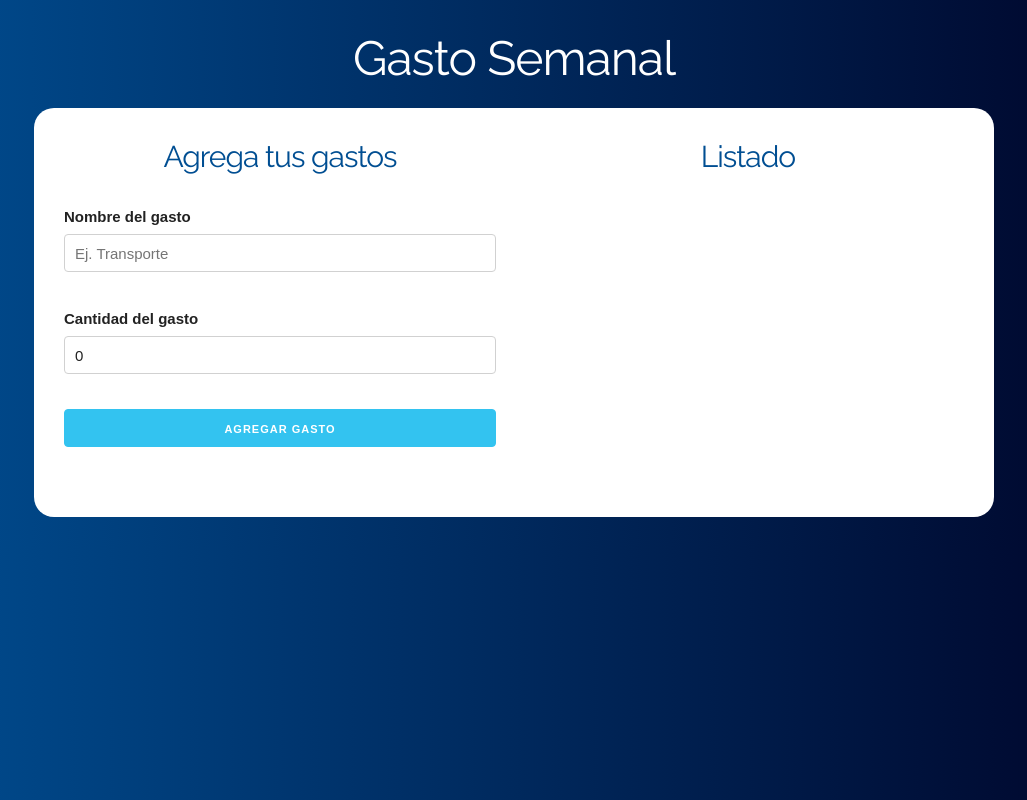
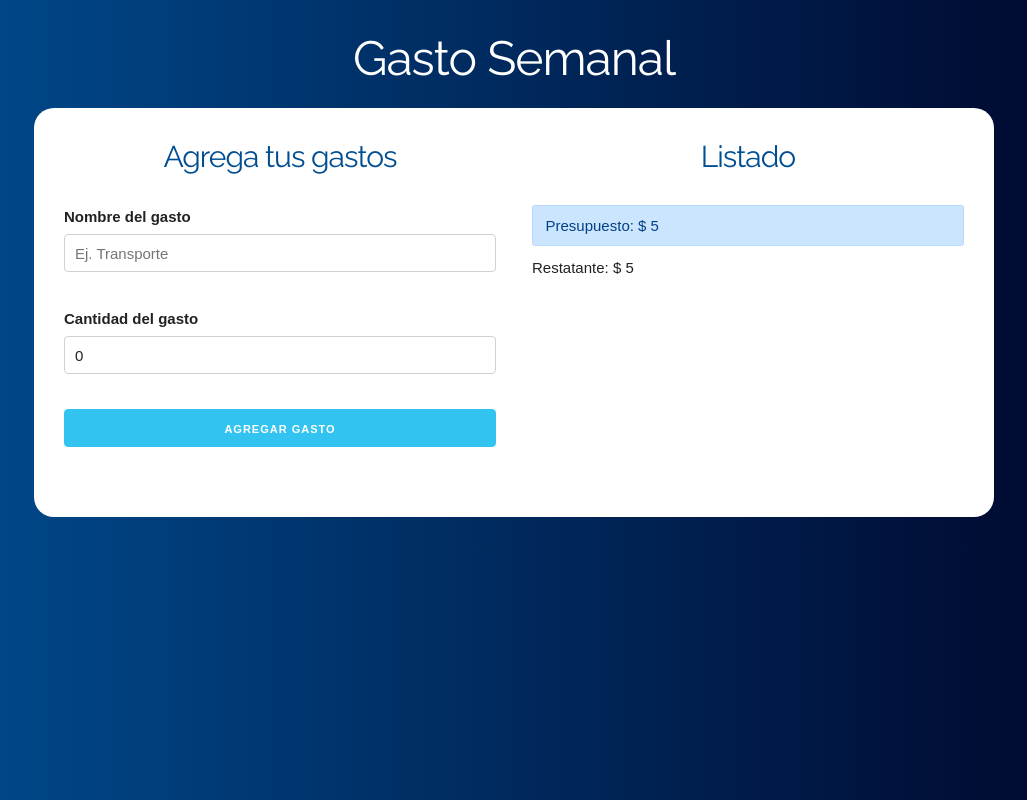
Before and after one commit to RicardoJ/Budget-React, a React (Create React App) app: page / in a window 1280 px wide. Both pictures are taken after typing "5" into the empty fields and a click on the input "Definir presupuesto". Shown: the whole page, without its empty margins (126-1153 px from the left). Built offline with nearby package versions, Linux system fonts and the light colour scheme.

Commit message:
handling budget an showing in the page

```diff
--- a/src/App.js
+++ b/src/App.js
@@ -2,9 +2,11 @@ import React, { useState, useEffect } from 'react';
 import Question from './components/Question';
 import Form from './components/Form';
 import List from './components/List';
+import Budget from './components/Budget';
 
 function App() {
   const [budget, saveBudget] = useState(0);
+  const [remaining, saveRemaining] = useState(0);
   const [questionBudget, saveQuestionBudget] = useState(true);
   const [createExpense, saveCreateExpense] = useState(false);
   const [expense, saveExpense] = useState({});
@@ -29,6 +31,7 @@ function App() {
               <Question
                 saveBudget={saveBudget}
                 saveQuestionBudget={saveQuestionBudget}
+                saveRemaining = {saveRemaining}
               />
               : (
                 <div className="row">
@@ -43,6 +46,10 @@ function App() {
                   <List
                     expenses={expenses}
                   />
+                  <Budget
+                  budget = {budget}
+                  remaining = {remaining}
+                  />
                   </div>
                 </div>
 
--- /dev/null
+++ b/src/components/Budget.js
@@ -0,0 +1,15 @@
+import React, { Fragment } from 'react';
+
+const Budget = ({budget ,remaining}) => (
+    <Fragment>
+        <div className = "alert alert-primary">
+            Presupuesto: $ {budget}
+        </div>
+        <div className = "">
+            Restatante: $ {remaining}
+        </div>
+    </Fragment>
+
+);
+
+export default Budget;
--- a/src/components/Question.js
+++ b/src/components/Question.js
@@ -3,7 +3,7 @@ import Error from './Error';
 
 function Question(props) {
 
-    const {saveBudget , saveQuestionBudget} = props;
+    const {saveBudget , saveQuestionBudget , saveRemaining} = props;
 
     const [amount , saveAmount] = useState(0);
     const [error , saveError] = useState(false);
@@ -17,6 +17,7 @@ function Question(props) {
         }
         saveError(false);
         saveBudget(amount);
+        saveRemaining(amount);
         saveQuestionBudget(false);
     }
     return (
```
